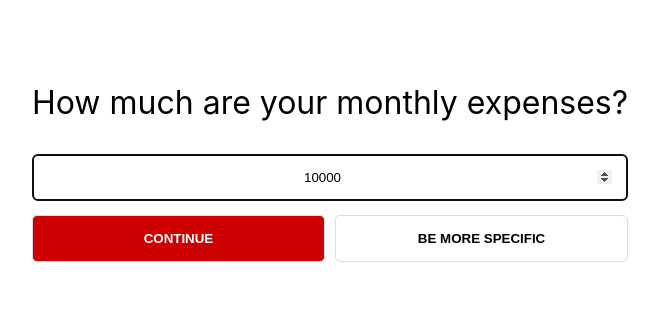
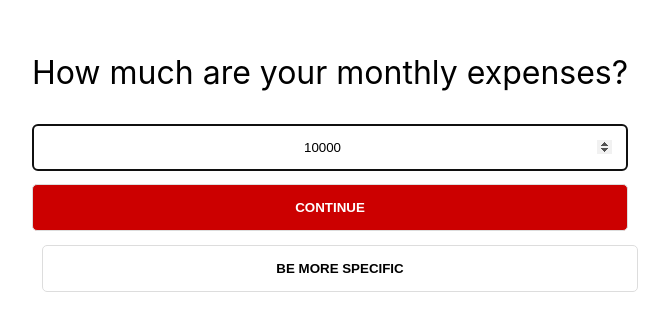
Before and after one commit to michaelignacio/ef-calc, a React (Create React App) app: page / in a window 1280 px wide. Shown: the part 221-552 px from the top of the page, without its empty margins (310-979 px from the left). Built offline with nearby package versions, Linux system fonts and the light colour scheme.

Commit message:
Update landing component

```diff
--- a/src/components/Landing.js
+++ b/src/components/Landing.js
@@ -5,6 +5,14 @@ const Form = styled.form`
   display: flex;
   flex-direction: column;
   max-width: 600px;
+
+  .button-group {
+    flex-direction: column;
+
+    @media (min-width: 768px) {
+      flex-direction; row;
+    }
+  }
 
   label {
     font-size: 2em;
@@ -15,7 +23,11 @@ const Form = styled.form`
     display: flex;
 
     button {
-      margin-left: 10px;
+      margin-left: 0;
+
+      @media (min-width: 768px) {
+        margin-left: 10px;
+      }
     }
 
     button,
@@ -105,7 +117,7 @@ const Landing = (props) => (
       <input required onChange={props.handleChange} type="number" id="pocketMoney" name="pocketMoney" placeholder="Your pocket money here..." />
       </>
     }
-    <div className="d-flex">
+    <div className="d-flex button-group">
       <input type="submit" value="Continue" />
       {!props.state.specific &&
         <button onClick={props.handleSpecificity}>
```
